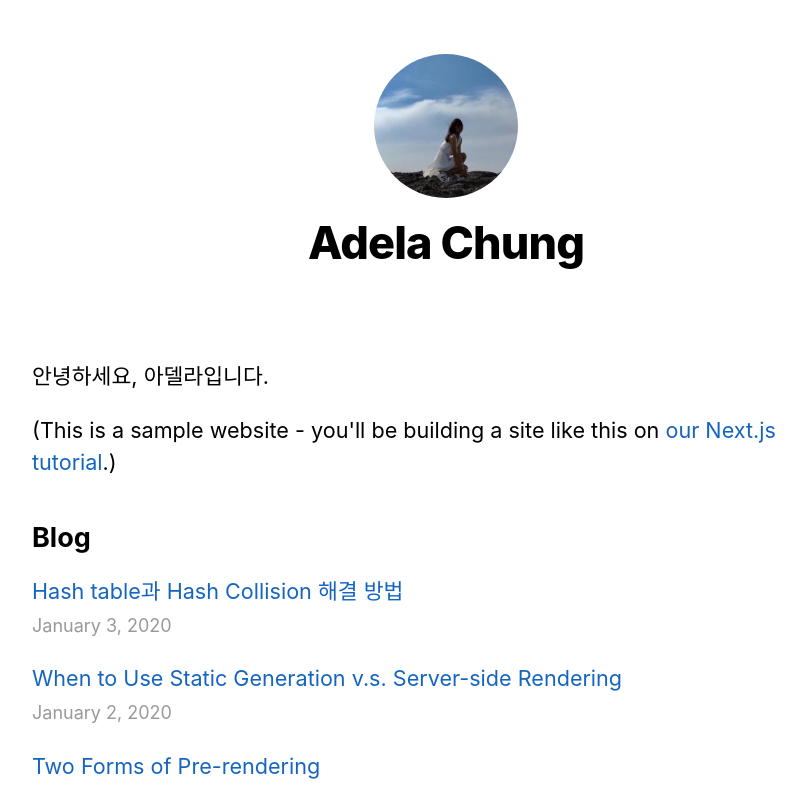
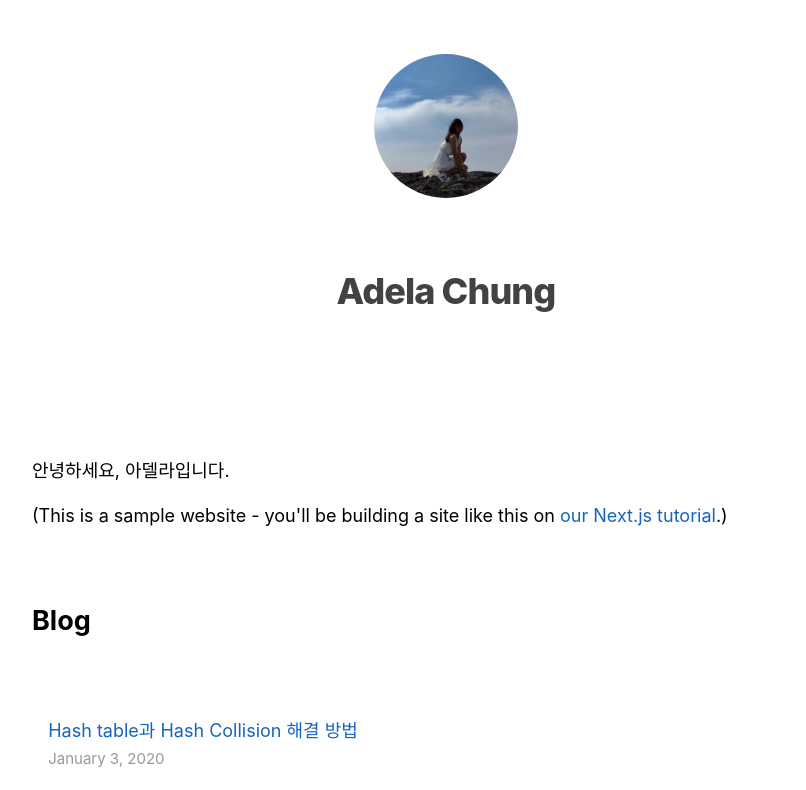
Before and after one commit to love-adela/adela.love, a Next.js app: page / in a window 1280 px wide. Shown: the top 790 px of the page, without its empty margins (194-1000 px from the left). Built offline with nearby package versions, Linux system fonts and the light colour scheme; a web font is replaced by a local one.

Commit message:
Polish utils module

```diff
--- a/styles/utils.module.css
+++ b/styles/utils.module.css
@@ -1,13 +1,14 @@
 .heading2Xl {
-  font-size: 2.5rem;
+  font-size: 2rem;
   line-height: 1.2;
   font-weight: 800;
   letter-spacing: -0.05rem;
-  margin: 1rem 0;
+  margin: 4rem 1rem;
+  color: #424242;
 }
 
 .headingXl {
-  font-size: 2rem;
+  font-size: 1.9rem;
   line-height: 1.3;
   font-weight: 800;
   letter-spacing: -0.05rem;
@@ -17,12 +18,19 @@
 .headingLg {
   font-size: 1.5rem;
   line-height: 1.4;
-  margin: 1rem 0;
+  margin: 3rem 0;
 }
 
 .headingMd {
-  font-size: 1.2rem;
   line-height: 1.5;
+}
+
+.header {
+  display: flex;
+}
+
+.header small {
+  margin: 1.8rem;
 }
 
 .borderCircle {
@@ -44,9 +52,27 @@
 }
 
 .listItem {
-  margin: 0 0 1.25rem;
+  padding: 1.3rem 0.9rem 1.3rem;
+}
+
+.listItem:hover {
+  border-radius: 13px;
+  background-color: #FAFAFA;
+}
+
+.listItem h2 {
+  margin-bottom: 0.4rem;
+  font-size: 1.5rem;
+}
+
+.listItem h3 {
+  margin-bottom: 0.4rem;
+  color: #616161;
+  font-size: 1.2rem;
+  font-weight: 400;
 }
 
 .lightText {
+  margin: 0;
   color: #999;
 }
```
